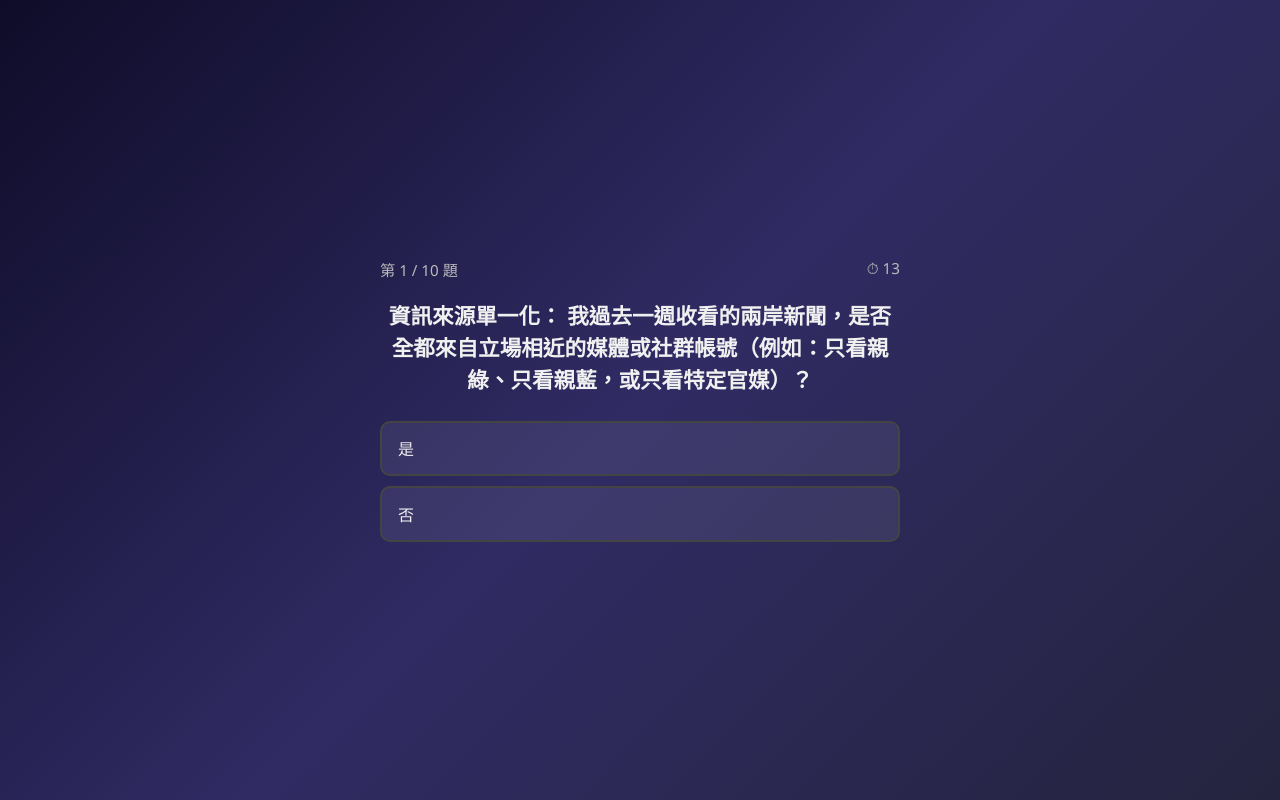
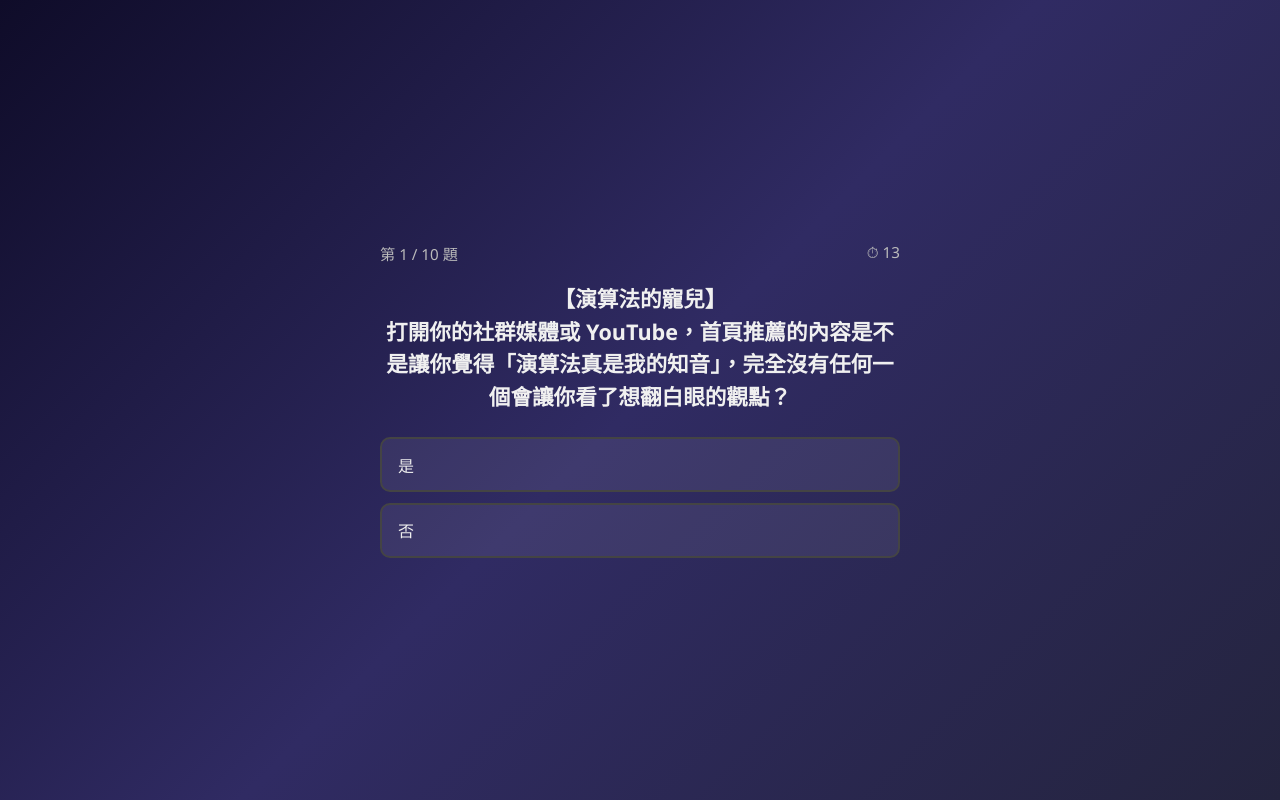
Before and after one commit to ThomasTsao0704/Multiplayer, a website: page index.html in a window 1280 px wide. Both pictures are taken after a click on the button "開始測驗". Drawn offline with Linux system fonts and the light colour scheme.

Commit message:
Update questions and add line break support

```diff
--- a/quiz.js
+++ b/quiz.js
@@ -5,52 +5,52 @@ const TIME_PER_QUESTION = 15; // 每題秒數
 // ── 範例題庫（可自行替換） ──
 const questions = [
   {
-    q: "資訊來源單一化： 我過去一週收看的兩岸新聞，是否全都來自立場相近的媒體或社群帳號（例如：只看親綠、只看親藍，或只看特定官媒）？",
+    q: "【演算法的寵兒】 \n打開你的社群媒體或 YouTube，首頁推薦的內容是不是讓你覺得「演算法真是我的知音」，完全沒有任何一個會讓你看了想翻白眼的觀點？",
     options: ["是", "否"],
     answer: 1,
   },
   {
-    q: "情感優先於事實： 當我看到一則嘲諷「對方陣營」的負面新聞時，我是否會立刻感到愉悅並順手轉發，而完全沒有想過要查證其真實性？",
+    q: "【多巴胺中毒】 \n看到對手陣營出糗的新聞時，你產生的快感是否大於吃到美食或中發票？（且完全不打算點開看這新聞是不是假消息）",
     options: ["是", "否"],
     answer: 1,
   },
   {
-    q: "標籤化思考： 我是否傾向用「覺青」、「小粉紅」、「中共同路人」、「綠蛆」等標籤來概括所有與我立場不同的人？",
+    q: "【標籤便利貼】 \n你是否能在 3 秒內用一個貶義詞（如：1450、小粉紅、覺青、精日）精準定義任何一個跟你吵架的網友，並覺得自己看透了靈魂？",
     options: ["是", "否"],
     answer: 1,
   },
   {
-    q: "無法陳述對手論點： 如果要我理性地、不帶嘲諷地寫出「對方陣營」最重要的三個論點，我是否完全寫不出來？",
+    q: "【奧斯卡演技挑戰】 \n如果要你扮演對手陣營去參加辯論，你會在 3 分鐘內因為太過噁心而想吐，還是能冷靜地幫他們把話說得頭頭是道？（如果你想吐，那是「否」）",
     options: ["是", "否"],
     answer: 1,
   },
   {
-    q: "對質疑的生理反應： 當有人對我的兩岸政治觀點提出挑戰時，我是否會立刻感到憤怒、血壓升高，而不是感到好奇或想要釐清對方的邏輯？",
+    q: "【頸動脈警報】 \n當你在家吃年夜飯或聚餐，聽到親戚長輩說出你最討厭的政見時，你的血壓上升速度是否快過 5G 網路？",
     options: ["是", "否"],
     answer: 1,
   },
     {
-    q: "避重就輕： 面對「我方陣營」顯而易見的錯誤或醜聞時，我是否會用「對方更壞」或「這只是局部問題」來防衛，而不願承認錯誤？",
+    q: "【比爛大賽冠軍】 \n當你支持的政黨或立場被抓到明顯錯誤時，你的第一反應是不是大喊：「那誰誰誰更爛，你怎麼不說？！」",
     options: ["是", "否"],
     answer: 1,
   },
     {
-    q: "歷史與法律觀的絕對化： 我是否認為關於兩岸的歷史（如 2758 號決議、1945 年後的領土變更等）只有一種解釋，而其他解釋都是「謊言」或「洗腦」？",
+    q: "【時空旅人的偏見】 \n你是否堅信關於兩岸的歷史事實「只有一個版本」，且認為所有不同意那個版本的人，不是書讀太少就是被洗腦了？",
     options: ["是", "否"],
     answer: 1,
   },
     {
-    q: "封閉的社交圈： 我的社群媒體或現實生活中，是否已經幾乎沒有立場與我迥異的朋友？（或者我已經封鎖了所有不同意見的人？）",
+    q: "【社交大清洗】 \n你的好友名單裡，是否已經完全消失了「意見不同但還能一起喝咖啡」的朋友？（或者你的封鎖名單比好友名單還長？）",
     options: ["是", "否"],
     answer: 1,
   },
     {
-    q: "恐懼驅動： 我支持某種立場，主要是因為「如果不這樣，台灣/中國就完蛋了」這種強烈的恐懼感嗎？",
+    q: "【喪屍末日感】 \n你是否覺得如果不按照你的政治主張走，台灣/中國在 5 年內就會徹底毀滅，變成一片廢墟或奴隸營？",
     options: ["是", "否"],
     answer: 1,
   },
     {
-    q: "拒絕更新資訊： 如果今天出現了一份權威且客觀的證據，證明我過去相信的某個觀點是錯的，我是否會拒絕相信這份證據？",
+    q: "【真相過敏症】 \n如果有一天你的偶像或最信賴的媒體被證實說了謊，你會覺得「那是為了大局著想」，而不是覺得被欺騙？",
     options: ["是", "否"],
     answer: 1,
   },
--- a/style.css
+++ b/style.css
@@ -100,6 +100,7 @@ button:active {
   font-size: 1.35rem;
   margin-bottom: 1.5rem;
   line-height: 1.5;
+  white-space: pre-line;
 }
 
 #quiz-options {
```
